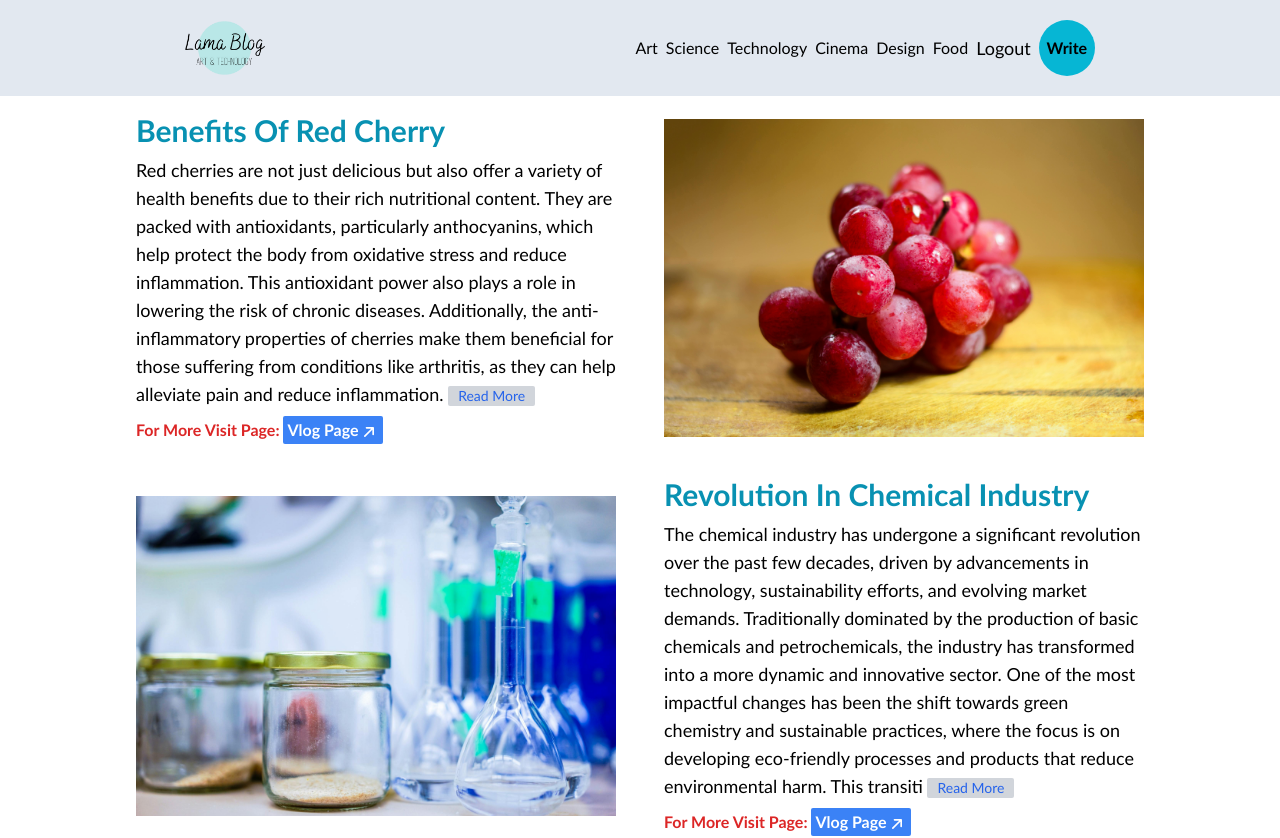
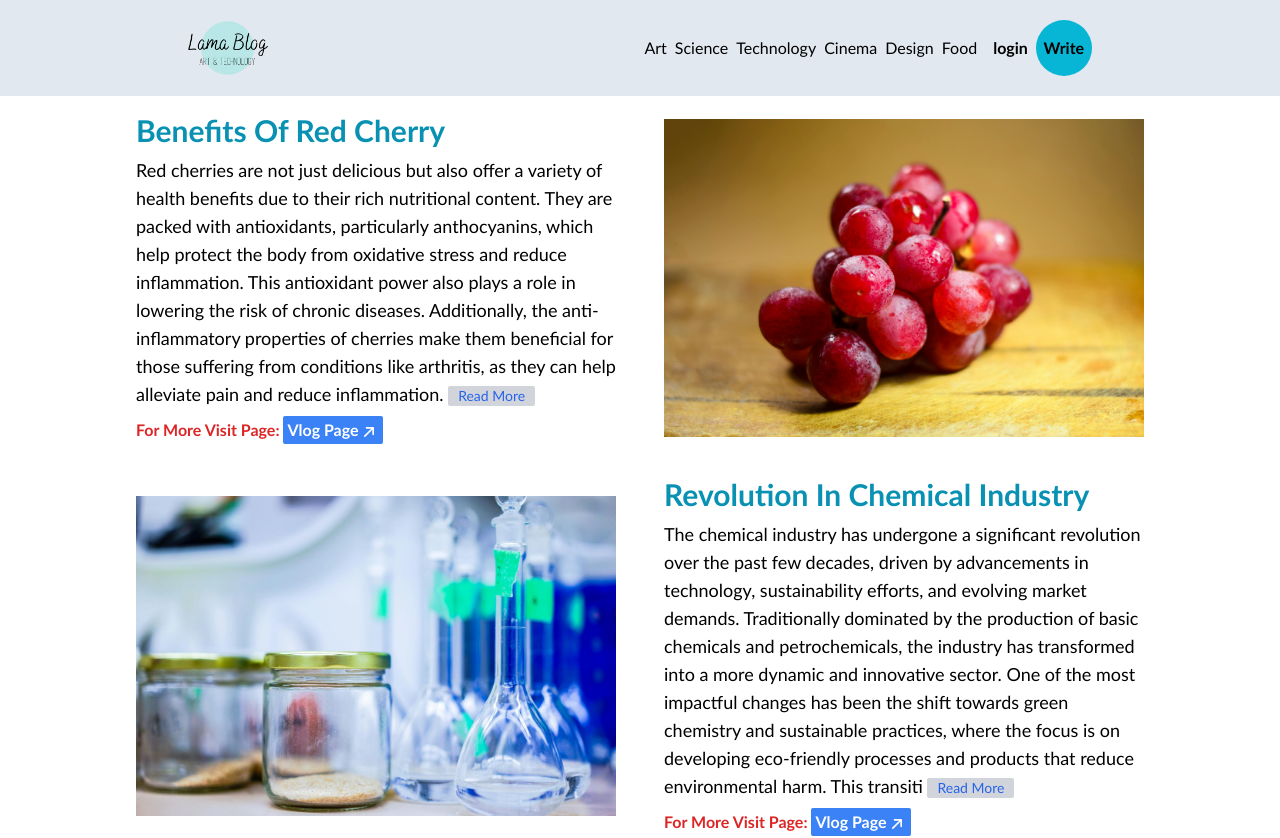
Before and after one commit to abhradeep01/blog-site, a React (Create React App) app in the folder client/: page / in a window 1280 px wide. Shown: the top 838 px of the page. Built offline with nearby package versions, Linux system fonts and the light colour scheme.

Commit message:
context integration and logout function integrated

```diff
--- a/client/src/components/LogIn.js
+++ b/client/src/components/LogIn.js
@@ -1,7 +1,7 @@
-import React, { useState } from 'react'
+import React, { useContext, useState } from 'react'
 import { EyeClose, EyeOpen } from '../icons/icons';
 import { Link, useNavigate } from 'react-router-dom';
-import axios from 'axios';
+import { AuthContext } from '../context/authContext';
 
 function LogIn() {
     //password show or not show
@@ -15,6 +15,10 @@ function LogIn() {
     const [err,setErr] = useState('');
     //for page navigation
     const navigate = useNavigate();
+    //const login context
+    const {login} = useContext(AuthContext);
+
+
     //handle change on input field
     const handleOnChange = (e) => {
         setInputs(prev=>({...prev,[e.target.name]:e.target.value}))
@@ -25,7 +29,7 @@ function LogIn() {
         e.preventDefault();
         try{
             if(inputs.username && inputs.password){
-                await axios.post("/auth/login",inputs);
+                await login(inputs);
                 navigate('/');
                 setInputs({
                     username:"",
--- /dev/null
+++ b/client/src/context/authContext.js
@@ -0,0 +1,31 @@
+import { createContext, useEffect, useState} from 'react';
+import axios from 'axios';
+
+//create context for login and logout
+export const AuthContext = createContext();
+
+export const AuthContextProvider = ({children}) =>{
+    const [currentUser,setCurrentUser] = useState(JSON.parse(localStorage.getItem('user')));
+
+    //login context
+    const login = async (inputs) =>{
+        const res = await axios.post('/auth/login',inputs);
+        setCurrentUser(res.data);
+    }
+
+    //logout context
+    const logout = async (inputs) =>{
+        await axios.post('/auth/logout',inputs);
+        setCurrentUser(null);
+    }
+
+    useEffect(()=>{
+        localStorage.setItem('user', JSON.stringify(currentUser));
+    },[currentUser]);
+
+    return(
+        <AuthContext.Provider value={{currentUser,login,logout}}>
+            {children}
+        </AuthContext.Provider>
+    )
+}
--- a/client/src/index.js
+++ b/client/src/index.js
@@ -4,12 +4,15 @@ import './index.css';
 import App from './App';
 import reportWebVitals from './reportWebVitals';
 import { BrowserRouter } from 'react-router-dom';
+import { AuthContextProvider } from './context/authContext';
 
 const root = ReactDOM.createRoot(document.getElementById('root'));
 root.render(
   <BrowserRouter>
     <React.StrictMode>
-      <App />
+      <AuthContextProvider>
+        <App />
+      </AuthContextProvider>
     </React.StrictMode>
   </BrowserRouter>
 );
--- a/client/src/pages/NavBar.js
+++ b/client/src/pages/NavBar.js
@@ -1,11 +1,12 @@
-import React, { useState } from 'react';
+import React, { useContext, useState } from 'react';
 import logo from '../icons/logo.png';
 import data from '../data/content.json';
 import { Link } from 'react-router-dom';
 import { Menu } from '../icons/icons';
+import { AuthContext } from '../context/authContext';
 function NavBar() {
     const [tapMenu,setTapMenu] = useState(false);
-
+    const {logout,currentUser} = useContext(AuthContext);
 
   return (
     <>
@@ -22,10 +23,15 @@ function NavBar() {
                     </div>
                 ))}
                 <div>
-                    <Link to={'/logout'} className='text-lg font-medium'>
-                        Logout
-                    </Link>
+                    <h5 className="text-base font-semibold text-red-500">
+                        {currentUser?.user}
+                    </h5>
                 </div>
+                {
+                    currentUser?
+                    <Link to={'/logout'} className='text-[0.95rem] text-green-700 font-semibold' children={'logout'} onClick={logout}/>:
+                    <Link to={'/login'} className='text-base font-semibold' children='login'/>
+                }
                 <div className="w-14 h-14 rounded-full flex items-center justify-center bg-cyan-500 hover:text-white">
                     <Link to='/write' children='Write' className='text-base font-semibold' />
                 </div>
@@ -36,14 +42,22 @@ function NavBar() {
                         <Link to='/write' children='Write' className='text-[0.95rem] font-semibold hover:text-cyan-950' />
                     </div>
                 </div>
-                <Link to={'/logout'} className='text-[0.95rem] font-semibold'>
-                    Logout
-                </Link>
+                <div>
+                    <h5 className="text-base font-semibold text-red-500">
+                        {currentUser?.user}
+                    </h5>
+                </div>
+                {
+                    currentUser?
+                    <Link to={'/logout'} className='text-[0.95rem] text-green-700 font-semibold' children={'logout'} onClick={logout}/>:
+                    <Link to={'/login'} className='text-base font-semibold' children='login'/>
+                }
                 <button onClick={()=>setTapMenu(!tapMenu)}>
                     <Menu className={``}  />
                 </button>
             </div>
         </div>
+        {/* for phone screen  */}
         <div className={`${tapMenu?'fixed z-30 top-[3.75rem] right-3 flex flex-col gap-0.5 bg-slate-600 p-1 rounded-sm':'hidden'}`}>
             {data.navContent.map((item,index)=>(
                 <div>
```
